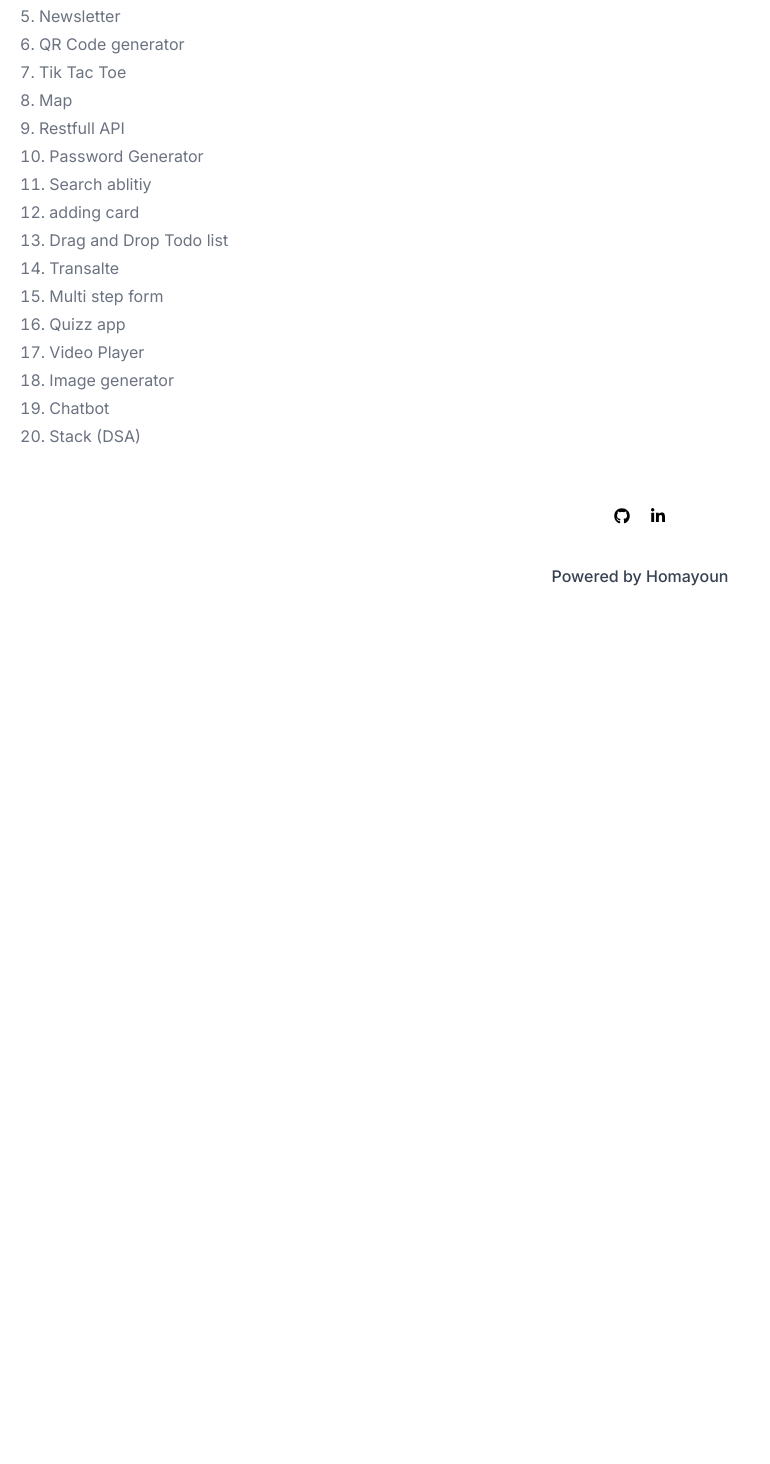
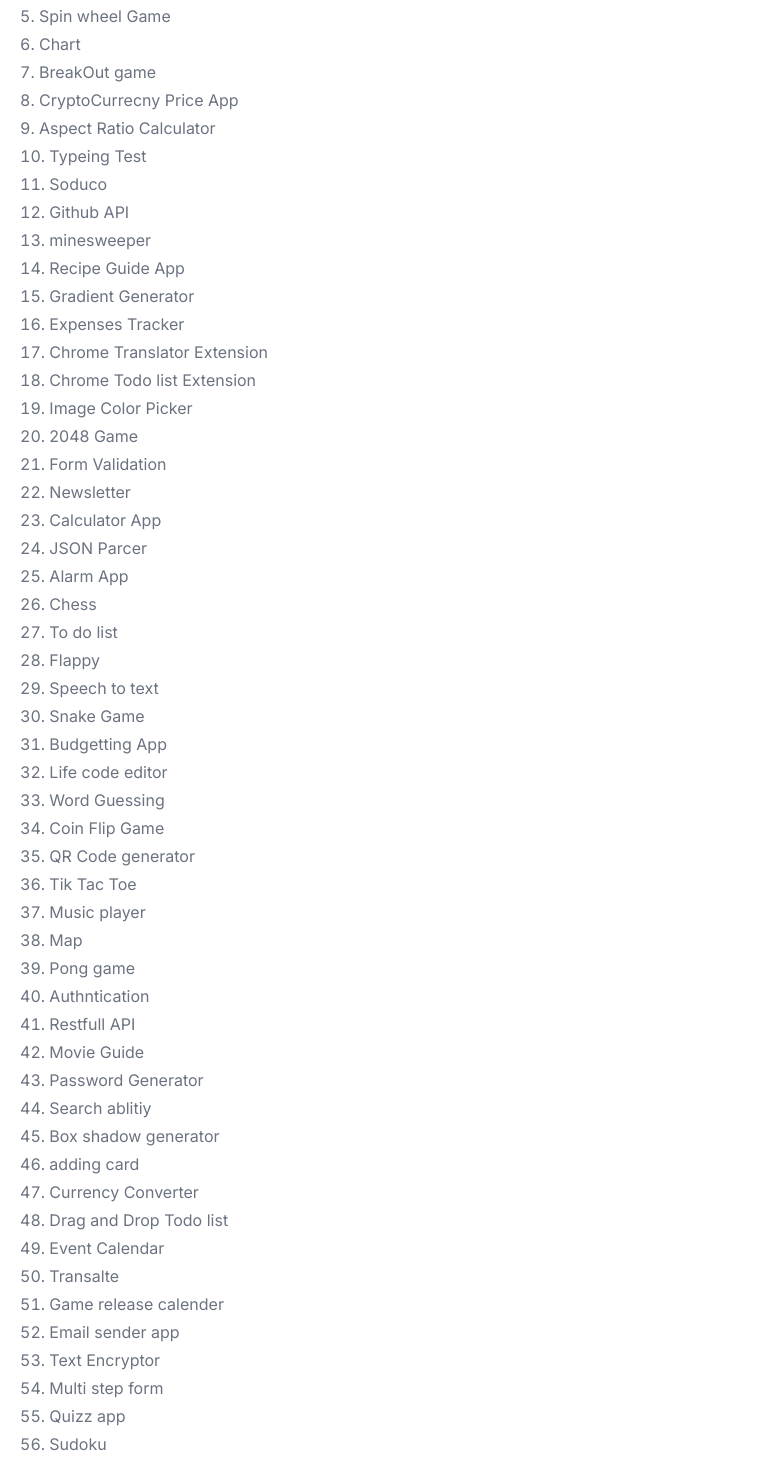
Before and after one commit to homayunmmdy/Javascript-Mosh, a Next.js app: page /projects in a window 1280 px wide. Shown: the part 306-1770 px from the top of the page, without its empty margins (0-770 px from the left). Before the commit the page ends 934 px from the top, so only its background shows below. Built offline with nearby package versions, Linux system fonts and the light colour scheme.

Commit message:
Add 42 idea

```diff
--- a/app/projects/page.tsx
+++ b/app/projects/page.tsx
@@ -14,21 +14,63 @@
         <li>Text speech</li>
         <li>Device Battery Dectector</li>
         <li>Google auth</li>
+        <li>Spin wheel Game</li>
+        <li>Chart</li>
+        <li>BreakOut game</li>
+        <li>CryptoCurrecny Price App</li>
+        <li>Aspect Ratio Calculator</li>
+        <li>Typeing Test</li>
+        <li>Soduco</li>
+        <li>Github API</li>
+        <li>minesweeper</li>
+        <li>Recipe Guide App</li>
+        <li>Gradient Generator</li>
+        <li>Expenses Tracker</li>
+        <li>Chrome Translator Extension</li>
+        <li>Chrome Todo list Extension</li>
+        <li>Image Color Picker</li>
+        <li>2048 Game</li>
+        <li>Form Validation</li>
         <li>Newsletter</li>
+        <li>Calculator App</li>
+        <li>JSON Parcer</li>
+        <li>Alarm App</li>
+        <li>Chess</li>
+        <li>To do list</li>
+        <li>Flappy</li>
+        <li>Speech to text</li>
+        <li>Snake Game</li>
+        <li>Budgetting App</li>
+        <li>Life code editor</li>
+        <li>Word Guessing </li>
+        <li>Coin Flip Game</li>
         <li>QR Code generator</li>
         <li>Tik Tac Toe</li>
+        <li>Music player</li>
         <li>Map</li>
+        <li>Pong game</li>
+        <li>Authntication</li>
         <li>Restfull API</li>
+        <li>Movie Guide</li>
         <li>Password Generator</li>
         <li>Search ablitiy</li>
+        <li>Box shadow generator</li>
         <li>adding card</li>
+        <li>Currency Converter</li>
         <li>Drag and Drop Todo list</li>
+        <li>Event Calendar</li>
         <li>Transalte</li>
+        <li>Game release calender</li>
+        <li>Email sender app</li>
+        <li>Text Encryptor</li>
         <li>Multi step form</li>
         <li>Quizz app</li>
+        <li>Sudoku</li>
         <li>Video Player</li>
         <li>Image generator</li>
         <li>Chatbot</li>
+        <li>3D Model</li>
+        <li>Chat app</li>
         <li>Stack (DSA)</li>
       </ol>
     </div>
```
